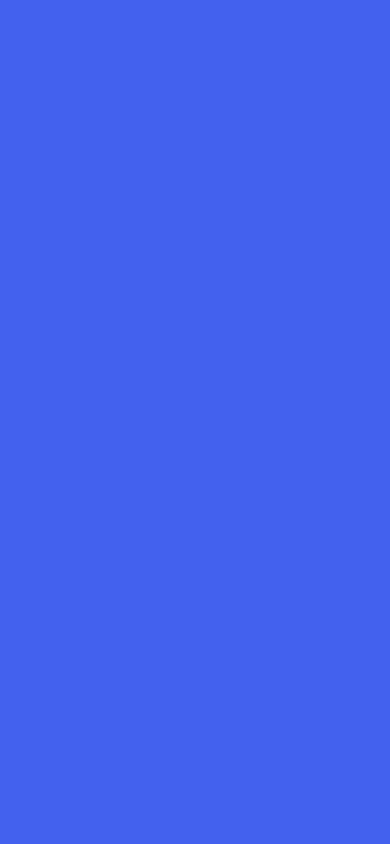
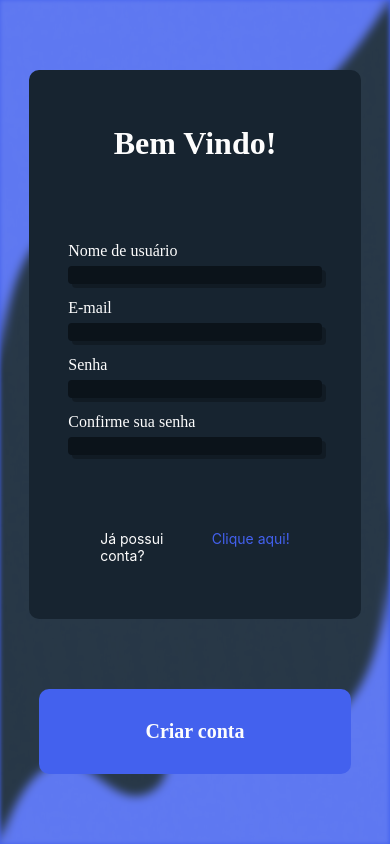
Before and after one commit to devNevesLucas/Flashcard-UI, a React Native app: screen /Signin in a window 390 px wide. Built offline with nearby package versions, Linux system fonts and the light colour scheme.

Commit message:
Desenvolvimento das páginas de login e criação de conta
Estilização, uso de states, troca de tela, afins;

Faltando ainda realizar a conexão com o back-end e demais páginas.

```diff
--- a/components/InputField.js
+++ b/components/InputField.js
@@ -14,8 +14,8 @@ const estiloInput = StyleSheet.create({
         display: "flex",
         width: "100%",
         flexDirection: "column",
-        marginTop: 20,
-        marginBottom: 20
+        marginTop: 10,
+        marginBottom: 5
     },
     texto: {
         fontSize: 16,
--- a/pages/Login.js
+++ b/pages/Login.js
@@ -1,13 +1,20 @@
-import { ImageBackground, TextInput, Text, View, Button, StyleSheet } from "react-native";
+import { ImageBackground, TextInput, Text, View, Button, StyleSheet, Pressable } from "react-native";
 import { SafeAreaView } from "react-native-safe-area-context";
+import { useState } from "react";
 import InputField from "../components/InputField";
 import ButtonPadrao from "../components/ButtonPadrao";
 
-
 export default function LoginPage({navigation}) {
 
+    const [email, setEmail] = useState('');
+    const [senha, setSenha] = useState('');
+
     const verificarLogin = () => {
-        navigation.navigate('Signin')
+        navigation.navigate('MainNav');
+    }
+
+    const navegarTelaSignIn = () => {
+        navigation.navigate('Signin');
     }
 
     return (
@@ -18,15 +25,20 @@ export default function LoginPage({navigation}) {
                 blurRadius={2}
                 resizeMode="cover"
             >
-                <Text style={estilo.texto_bemVindo}>Bem Vindo!</Text>
 
                 <View style={estilo.container_principal}>
-                    <InputField Texto="Digite o seu email"/>
-                    <InputField Texto="Digite sua senha" Senha={true}/>
+                    <Text style={estilo.texto_bemVindo}>Bem Vindo!</Text>
+
+                    <View style={{width: "100%"}}>
+                        <InputField Texto="Digite o seu email" SetItem={setEmail} />
+                        <InputField Texto="Digite sua senha" Senha={true} SetItem={setSenha} />
+                    </View>
 
                     <View style={{flexDirection: "row", gap: "2%"}}>
-                        <Text>Já possui uma conta?</Text>
-                        <Text>Clique aqui!</Text>
+                        <Text style={{color: "#FDFDFD"}}>Não possui conta?</Text>
+                        <Pressable onPress={navegarTelaSignIn}>
+                            <Text style={{color: "#4361EE"}}>Clique aqui!</Text>
+                        </Pressable>
                     </View>
                 </View>
 
@@ -47,8 +59,9 @@ const estilo = StyleSheet.create({
         color: "#FDFDFD"
     },
     container_principal: {
-        width: "80%",
-        justifyContent: 'center',
+        width: "85%",
+        height: "60%",
+        justifyContent: 'space-around',
         alignItems: 'center',
         backgroundColor: "#172430",
         borderRadius: 10,
@@ -56,7 +69,5 @@ const estilo = StyleSheet.create({
         paddingBottom: "5%",
         paddingRight: "10%",
         paddingLeft: "10%"
-
     }
-
 });
--- a/pages/SignIn.js
+++ b/pages/SignIn.js
@@ -1,13 +1,70 @@
-import { SafeAreaView } from "react-native";
+import { SafeAreaView,ImageBackground, View, StyleSheet, Text, Pressable } from "react-native";
+import InputField from "../components/InputField";
+import ButtonPadrao from "../components/ButtonPadrao";
+import { useState } from "react";
 
+export default function SignInPage({navigation}) {
 
-export default function SignInPage() {
+    const navegarTelaLogin = () => {
+        navigation.navigate('Login')
+    }
+
+    const [nome, setNome] = useState('');
+    const [email, setEmail] = useState('');
+    const [senha, setSenha] = useState('');
+    const [confirmacaoSenha, setConfirmacaoSenha] = useState('');
 
     return (
         <SafeAreaView style={{backgroundColor: "#4361EE", flex: 1, width: '100%', height: '100%', alignItems: 'center', justifyContent: 'center'}}>
+            <ImageBackground
+                source={require("../assets/fundo_signin.png")}
+                style={{width:'100%', height: '100%', justifyContent: 'space-evenly', alignItems: 'center'}}
+                blurRadius={2}
+                resizeMode="cover"
+            >
+                <View style={estilo.container_principal}>
+                    <Text style={estilo.texto_bemVindo}>Bem Vindo!</Text>
 
+                    <View style={{width: "100%"}}>
+                        <InputField Texto="Nome de usuário" SetItem={setNome} />
+                        <InputField Texto="E-mail" SetItem={setEmail} />
+                        <InputField Texto="Senha" Senha={true} SetItem={setSenha} />
+                        <InputField Texto="Confirme sua senha" Senha={true} SetItem={setConfirmacaoSenha} />
+                    </View>
 
+                    <View style={{flexDirection: "row", gap: "2%"}}>
+                        <Text style={{color: "#FDFDFD"}}>Já possui conta?</Text>
+                        <Pressable onPress={navegarTelaLogin}>
+                            <Text style={{color: "#4361EE"}}>Clique aqui!</Text>
+                        </Pressable>
+                    </View>
+                </View>
+                <ButtonPadrao
+                    textoBotao="Criar conta"
 
+                />
+            </ImageBackground>
         </SafeAreaView>
     )
 }
+
+const estilo = StyleSheet.create({
+    texto_bemVindo: {
+        fontSize: 32,
+        fontWeight: "bold",
+        fontFamily: "poppins",
+        color: "#FDFDFD"
+    },
+    container_principal: {
+        width: "85%",
+        height: "65%",
+        justifyContent: 'space-around',
+        alignItems: 'center',
+        backgroundColor: "#172430",
+        borderRadius: 10,
+        paddingTop: "5%",
+        paddingBottom: "5%",
+        paddingRight: "10%",
+        paddingLeft: "10%"
+    }
+});
```
Also changed, not shown: assets/fundo_signin.png (added).
